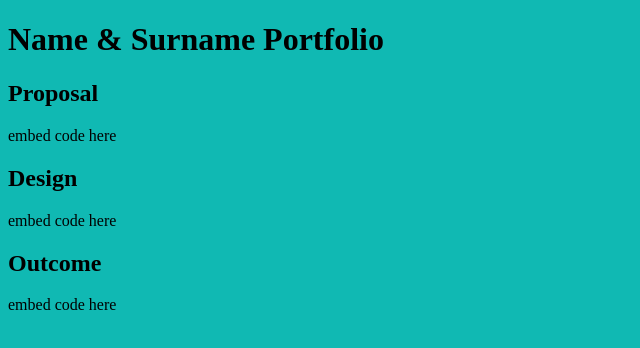
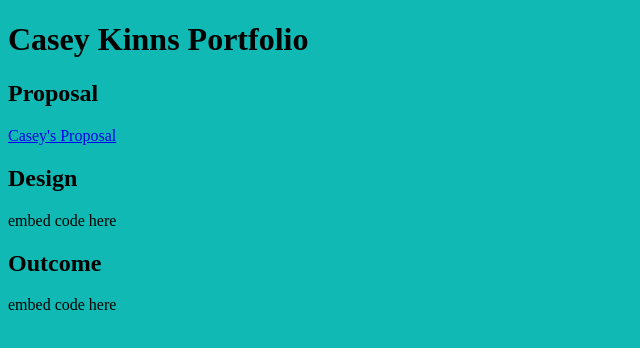
Before and after one commit to DTE-WGHS/my-portfolio-ckinns, a plain HTML site: page index.html in a window 1280 px wide. Shown: the whole page, without its empty margins (0-640 px from the left). Drawn offline with Linux system fonts and the light colour scheme.

Commit message:
Update index.html

```diff
--- a/index.html
+++ b/index.html
@@ -7,9 +7,9 @@
 </head>
 
 <body>
-	<H1>Name & Surname Portfolio</H1>
+	<H1>Casey Kinns Portfolio</H1>
 	<h2>Proposal</h2>
-	<p>embed code here</p>
+	<p><a href="https://drive.google.com/file/d/1GIJsfHfy3EvLAyy-O-v9-iQ12Uz0bubm/view?usp=sharing">Casey's Proposal</a></p>
 	<h2>Design</h2>
 	<p>embed code here</p>
 	<h2>Outcome</h2>
```
